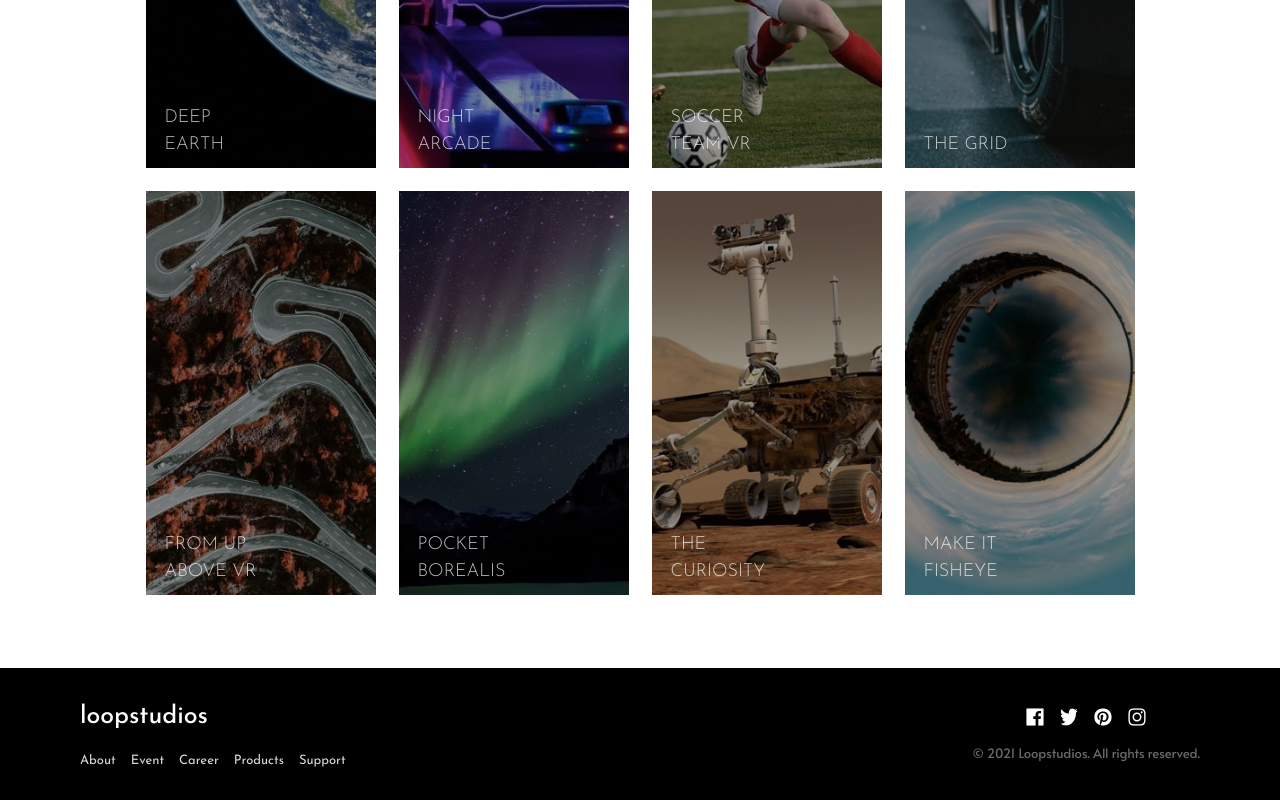
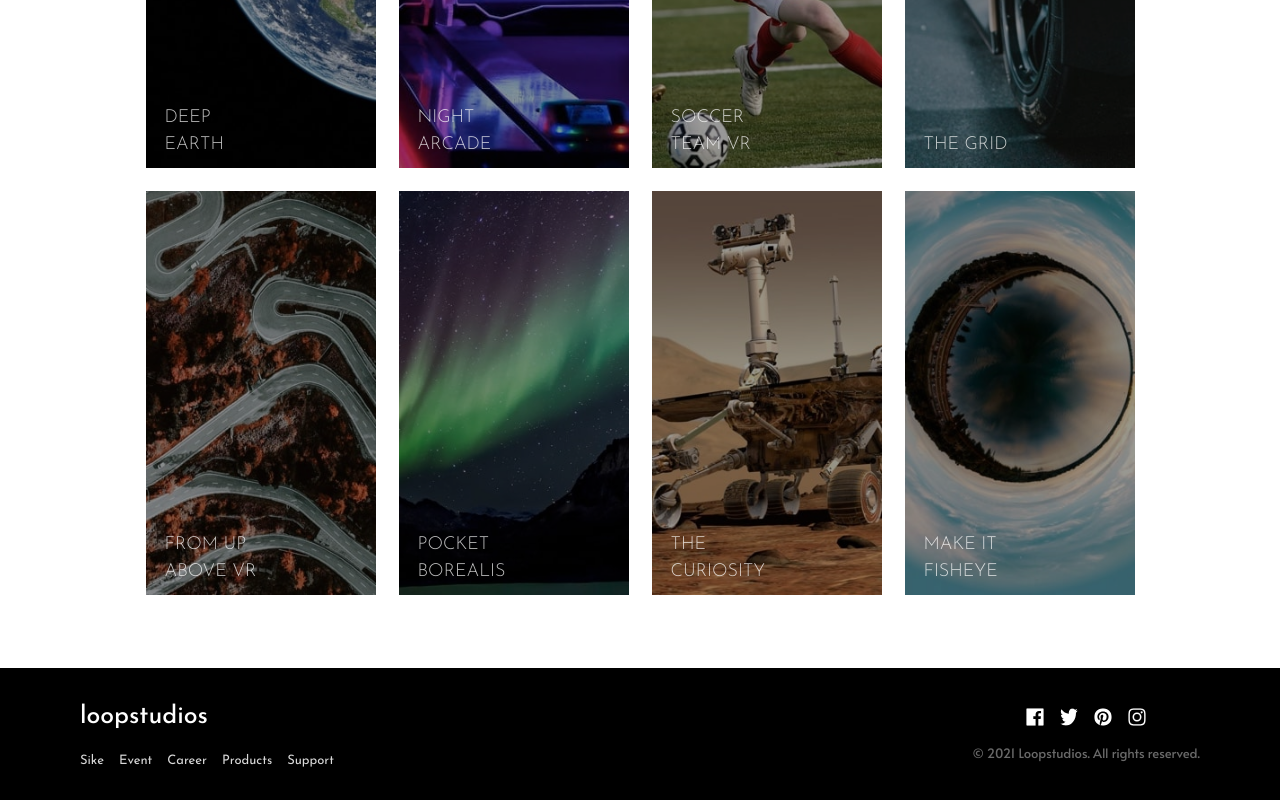
Before and after one commit to Ryan-Zayne/Loop-Studios-React, a React (Vite) app: page / in a window 1280 px wide. Shown: the part 1288-2088 px from the top of the page. Built offline with nearby package versions, Linux system fonts and the light colour scheme.

Commit message:
Update Footer.jsx

```diff
--- a/src/components/Footer.jsx
+++ b/src/components/Footer.jsx
@@ -9,7 +9,7 @@ function Footer() {
 			<div className="mobile-flex md: gap-[2rem] md:items-start md:gap-[1.5rem]">
 				<h4 className="font-josefin text-[2.5rem] font-[500] text-white">loopstudios</h4>
 				<ul className="mobile-flex gap-[1.5rem] font-josefin text-[1.3rem] text-white/[0.85] md:flex-row">
-					<li>About</li>
+					<li>Sike</li>
 					<li>Event</li>
 					<li>Career</li>
 					<li>Products</li>
```
